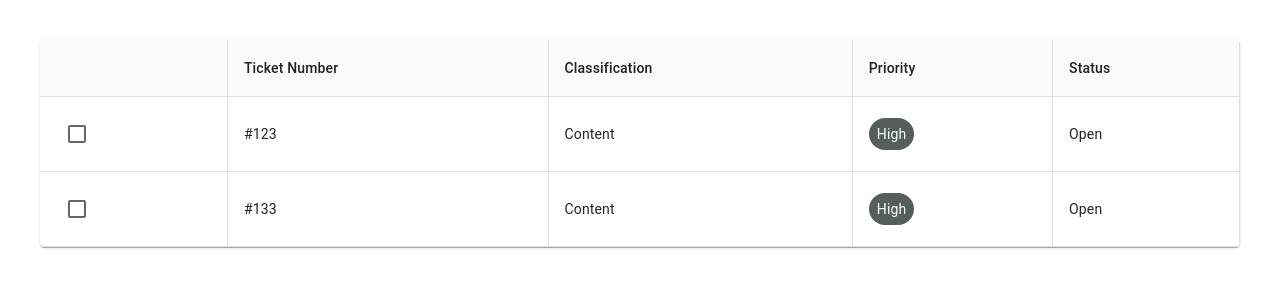
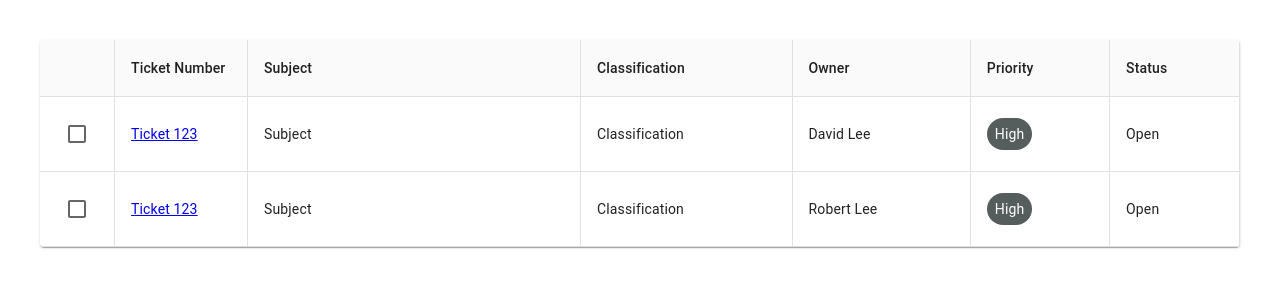
Before and after one commit to boostedcrm/attobahn-ticket-list-view, a React (Create React App) app: page / in a window 1280 px wide. Shown: the top 300 px of the page. Built offline with nearby package versions, Linux system fonts and the light colour scheme; the HTML template or start-up script is replaced by a standard one.

Commit message:
Add files via upload

```diff
--- a/src/App.js
+++ b/src/App.js
@@ -32,40 +32,46 @@ function App() {
     <div className="App">
     <Box sx={{display: "flex", justifyContent: "flex-end"}}>
      {
-      selectedArray.length > 0 && <Button variant="contained" className='btn' onClick={() => setDialogOpen(true)}>Edit</Button>
+      selectedArray.length > 0 && <Button variant="contained" className='btn' onClick={() => setDialogOpen(true)}>Update</Button>
      }
     </Box>
-      <TableContainer component={Paper}>
+      <TableContainer component={Paper} sx={{width: "max-width"}}>
         <Table>
           <TableHead className='head'>
             <TableRow>
-              <TableCell className='box'></TableCell>
-              <TableCell className='box'>Ticket Number</TableCell>
+              <TableCell className='box' width={10}></TableCell>
+              <TableCell className='box' width={100}>Ticket Number</TableCell>
+              <TableCell className='box' width={300}>Subject</TableCell>
               <TableCell className='box'>Classification</TableCell>
+              <TableCell className='box'>Owner</TableCell>
               <TableCell className='box'>Priority</TableCell>
               <TableCell className='box'>Status</TableCell>
             </TableRow>
           </TableHead>
           <TableBody>
             <TableRow>
-              <TableCell className='box'><Checkbox {...label} onChange={(e) => {
+              <TableCell className='box'><Checkbox {...label}  width={10} onChange={(e) => {
                 if(selectedArray.length === 0){
                   setSelectedArray(["1"])
                 }else{
                   setSelectedArray([])
                 }
               }} /></TableCell>
-              <TableCell className='box'>#123</TableCell>
-              <TableCell className='box'>Content</TableCell>
+              <TableCell className='box' width={100}><a href="#">Ticket 123</a></TableCell>
+              <TableCell className='box' width={300}>Subject</TableCell>
+              <TableCell className='box'>Classification </TableCell>
+              <TableCell className='box'>David Lee</TableCell>
               <TableCell className='box'><span className="small">High</span></TableCell>
               <TableCell className='box'>
               Open
               </TableCell>
             </TableRow>
             <TableRow>
-              <TableCell className='box'><Checkbox {...label} /></TableCell>
-              <TableCell className='box'>#133</TableCell>
-              <TableCell className='box'>Content</TableCell>
+              <TableCell className='box' width={10}><Checkbox {...label} /></TableCell>
+              <TableCell className='box'  width={100}><a href="#">Ticket 123</a></TableCell>
+              <TableCell className='box' width={300}>Subject</TableCell>
+              <TableCell className='box'>Classification </TableCell>
+              <TableCell className='box'>Robert Lee</TableCell>
               <TableCell className='box'><span className="small">High</span></TableCell>
               <TableCell className='box'>
               Open
```
